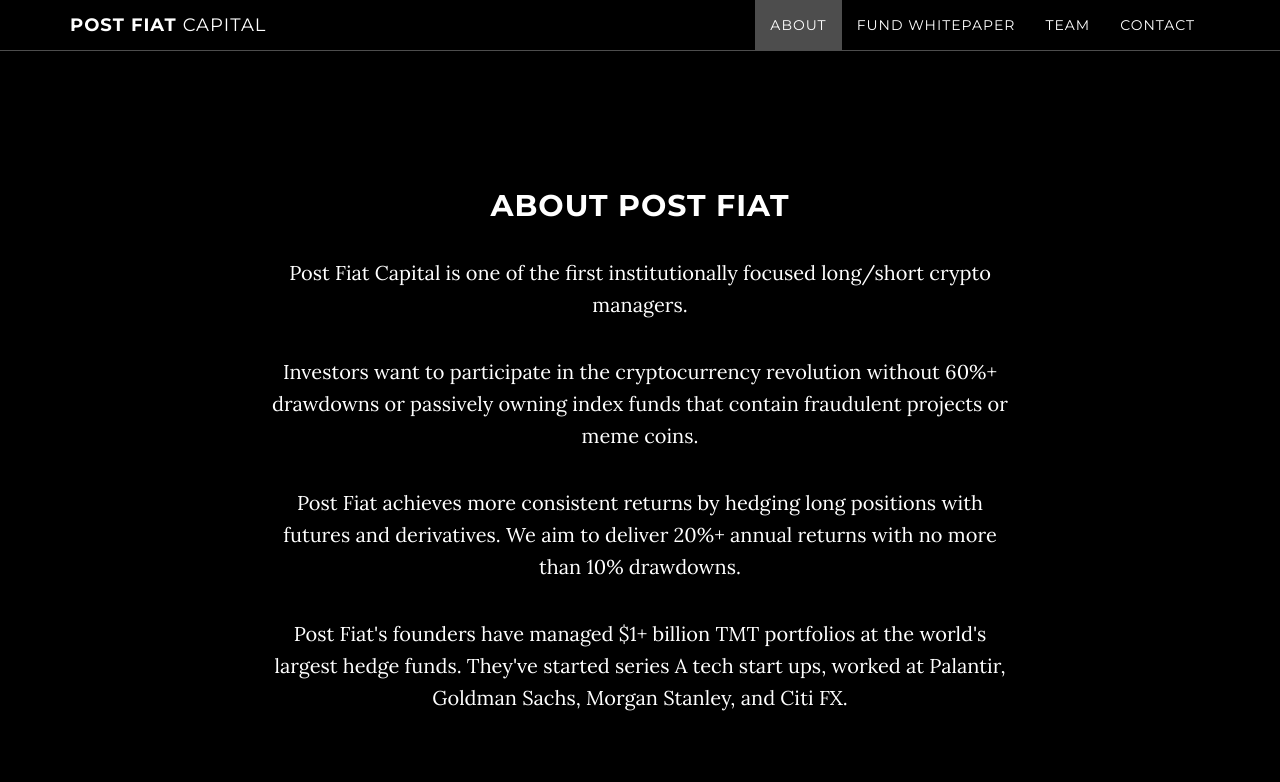
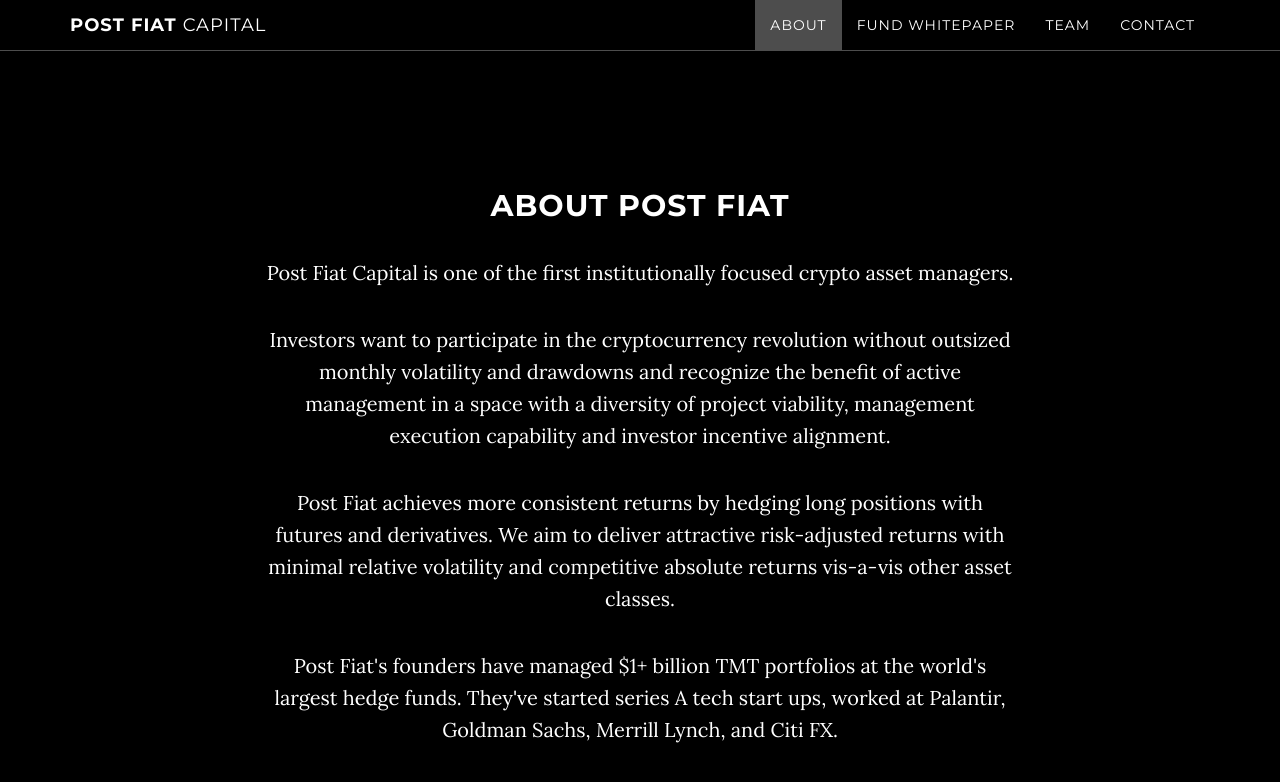
Before and after one commit to postfiat/postfiat.github.io, a Jekyll site: the page built from index.html, in a window 1280 px wide and 900 px high, scrolled down 911 px. Shown: the top 782 px of the window. Built offline with Jekyll 4.4.1, drawn with Linux system fonts in a browser that asks for light colours.

Commit message:
Update about.html

```diff
--- a/_includes/about.html
+++ b/_includes/about.html
@@ -3,13 +3,13 @@
         <div class="row">
             <div class="col-lg-8 col-lg-offset-2">
                 <h2>About Post Fiat</h2>
-                <p>Post Fiat Capital is one of the first institutionally focused long/short crypto managers. </p>
+                <p>Post Fiat Capital is one of the first institutionally focused crypto asset managers. </p>
 
-                <p>Investors want to participate in the cryptocurrency revolution without 60%+ drawdowns or passively owning index funds that contain fraudulent projects or meme coins.</p>
+                <p>Investors want to participate in the cryptocurrency revolution without outsized monthly volatility and drawdowns and recognize the benefit of active management in a space with a diversity of project viability, management execution capability and investor incentive alignment.</p>
 
-                <p>Post Fiat achieves more consistent returns by hedging long positions with futures and derivatives. We aim to deliver 20%+ annual returns with no more than 10% drawdowns. </p>
+                <p>Post Fiat achieves more consistent returns by hedging long positions with futures and derivatives. We aim to deliver attractive risk-adjusted returns with minimal relative volatility and competitive absolute returns vis-a-vis other asset classes. </p>
 
-                <p>Post Fiat's founders have managed $1+ billion TMT portfolios at the world's largest hedge funds. They've started series A tech start ups, worked at Palantir, Goldman Sachs, Morgan Stanley, and Citi FX. </p>
+                <p>Post Fiat's founders have managed $1+ billion TMT portfolios at the world's largest hedge funds. They've started series A tech start ups, worked at Palantir, Goldman Sachs, Merrill Lynch, and Citi FX. </p>
             </div>
         </div>
     </section>
```
